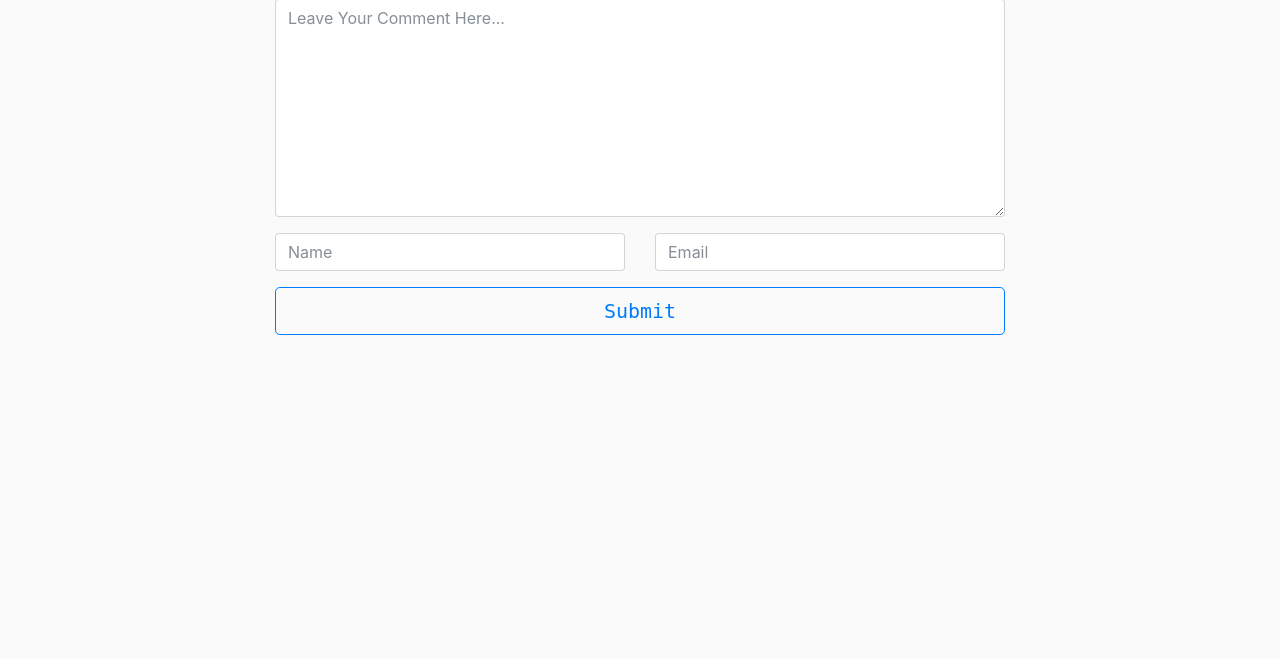
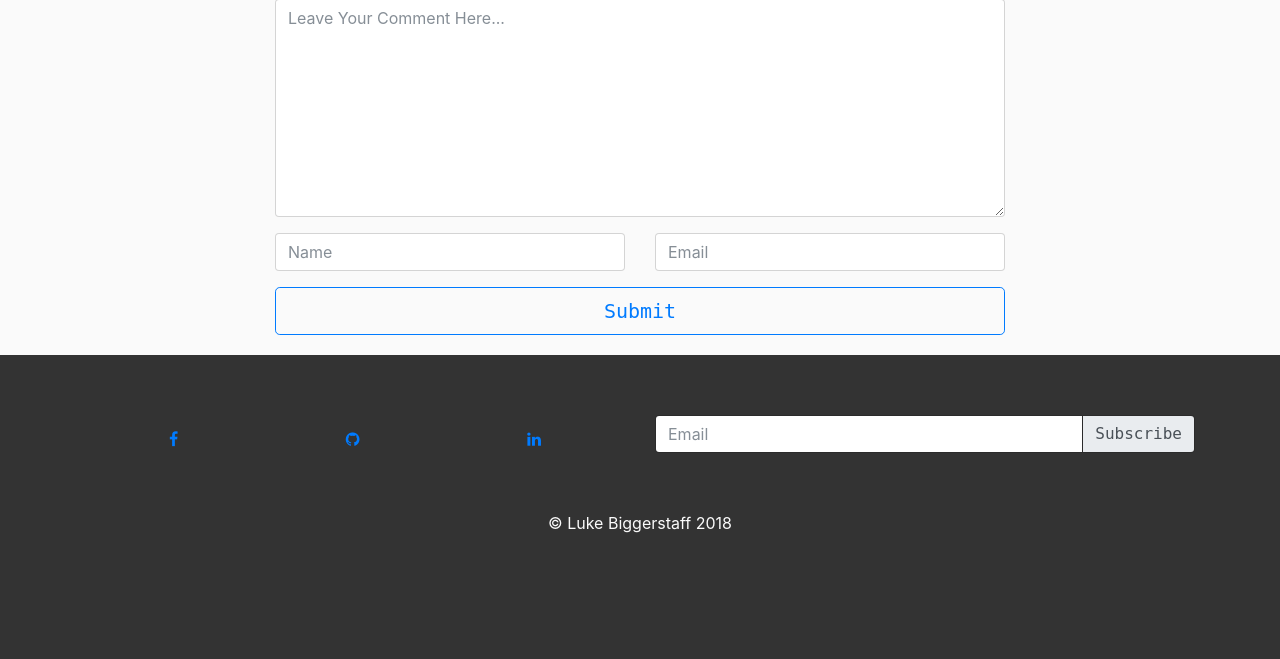
Before and after one commit to lukebiggerstaff/YADBlog, a Django app: template yadblog/blog/templates/blog/post_detail.html in a window 1280 px wide. Shown: the part 244-903 px from the top of the page. Before the commit the page ends 579 px from the top, so only its background shows below. Run offline with Django 3.2, Linux system fonts and the light colour scheme; the template is opened without the code that fills it: values that come from a table or form of the project are taken from there, others are empty; some libraries are stand-ins or nearby versions.

Commit message:
created footer.html for the footer content and included into the base.html template

```diff
--- a/yadblog/blog/templates/blog/base.html
+++ b/yadblog/blog/templates/blog/base.html
@@ -15,6 +15,9 @@
   <body>
     {% block body %}
     {% endblock body %}
+
+    {% include "./footer.html" %}
+
     <script src=" {% static 'js/bootstrap.min.js' %}"></script>
     <script src=" {% static 'js/jquery.min.js' %}"></script>
     <script src=" {% static 'js/popper.min.js' %}"></script>
--- /dev/null
+++ b/yadblog/blog/templates/blog/footer.html
@@ -0,0 +1,30 @@
+<section id="footer">
+  <div class="container">
+    <div class="row">
+      <div class="col-md-6 d-flex justify-content-around">
+        <a href="https://www.facebook.com/luke.biggerstaff">
+          <i class="fa fa-facebook py-3"></i>
+        </a>
+        <a href="https://github.com/lukebiggerstaff">
+          <i class="fa fa-github py-3"></i>
+        </a>
+        <a href="https://www.linkedin.com/in/lukebiggerstaff/">
+          <i class="fa fa-linkedin py-3"></i>
+        </a>
+      </div>
+      <div class="col-md-6">
+        <form action="" method="post">
+          <div class="input-group">
+            <input type="text" class="form-control" placeholder="Email">
+            <div class="btn btn-danger input-group-addon btn-subscribe">Subscribe</div>
+          </div>
+        </form>
+      </div>
+    </div>
+    <div class="row">
+      <div class="col-md-6 m-auto">
+        <p class="text-center p-5">&copy; Luke Biggerstaff {% now "Y" %}</p>
+      </div>
+    </div>
+  </div>
+</section>
```
